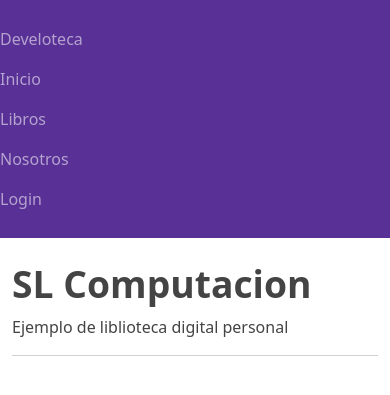
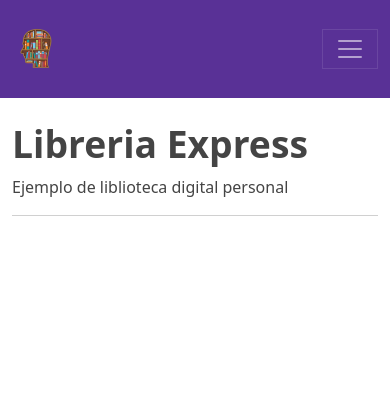
Before and after one commit to slbcronos/SitioWeb, a PHP site: page /nosotros.php in a window 390 px wide. Shown: the top 395 px of the page. Run offline with PHP 8.4, Linux system fonts and the light colour scheme; some libraries are stand-ins or nearby versions.

Commit message:
Finalizado Responsive

```diff
--- a/nosotros.php
+++ b/nosotros.php
@@ -1,7 +1,7 @@
 <?php include ("template/cabecera.php"); ?>
 
 <div class="jumbotron">
-    <h1 class="display-3 fw-bold">SL Computacion</h1>
+    <h1 class="display-3 fw-bold">Libreria Express</h1>
     <p>Ejemplo de liblioteca digital personal</p>
     <hr class="my-2">
 </div>
--- a/template/cabecera.php
+++ b/template/cabecera.php
@@ -9,33 +9,26 @@
 </head>
 
 <body>
-
-    <nav class="navbar navbar-expand-lg navbar-dark bg-primary">
-        <ul class="nav navbar-nav">
-
-            <li class="nav-item">
-                <a class="nav-link" href="index.php">Develoteca</a>
-            </li>
-
-            <li class="nav-item">
-                <a class="nav-link" href="index.php">Inicio</a>
-            </li>
-
-            <li class="nav-item">
-                <a class="nav-link" href="productos.php">Libros</a>
-            </li>
-
-            <li class="nav-item">
-                <a class="nav-link" href="nosotros.php">Nosotros</a>
-            </li>
-
-            <li class="nav-item">
-                <a class="nav-link" href="administrador/index.php">Login</a>
-            </li>
-
-        </ul>
+    <nav class="navbar navbar-expand-lg  navbar-dark bg-primary">
+        <div class="container-fluid">
+            <a class="navbar-brand" href="index.php"><img src="ImgBiblio.png" width="50px" alt=""></a>
+            <button class="navbar-toggler" type="button" data-bs-toggle="collapse" data-bs-target="#navbarNavAltMarkup"
+                aria-controls="navbarNavAltMarkup" aria-expanded="false" aria-label="Toggle navigation">
+                <span class="navbar-toggler-icon"></span>
+            </button>
+            <div class="collapse navbar-collapse" id="navbarNavAltMarkup">
+                <div class="navbar-nav">
+                    <a class="nav-link active" aria-current="page" href="index.php">Inicio</a>
+                    <a class="nav-link" href="productos.php">Libros</a>
+                    <a class="nav-link" href="nosotros.php">nosotros</a>
+                    <a class="nav-link" href="administrador/index.php">Login</a>
+                </div>
+            </div>
+        </div>
     </nav>
 
+
+
     <div class="container">
-        <br/>
+        <br />
         <div class="row">
--- a/template/pie.php
+++ b/template/pie.php
@@ -2,7 +2,8 @@
 </div>
 
 
-
+<script src="https://unpkg.com/ionicons@5.0.0/dist/ionicons.js"></script>
+<script src="https://cdn.jsdelivr.net/npm/bootstrap@5.0.1/dist/js/bootstrap.bundle.min.js" integrity="sha384-gtEjrD/SeCtmISkJkNUaaKMoLD0//ElJ19smozuHV6z3Iehds+3Ulb9Bn9Plx0x4" crossorigin="anonymous"></script>
 </body>
 
 </html>
```
Also changed, not shown: index.php (+7 -18 lines), index2.html (deleted, +0 -30 lines), ImgBiblio.png (added).
